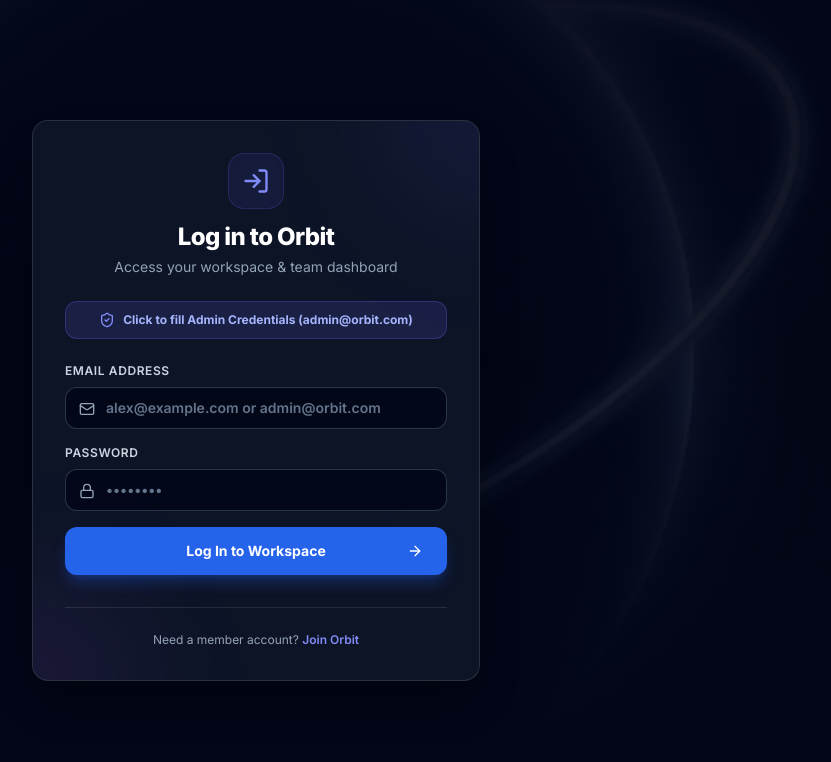
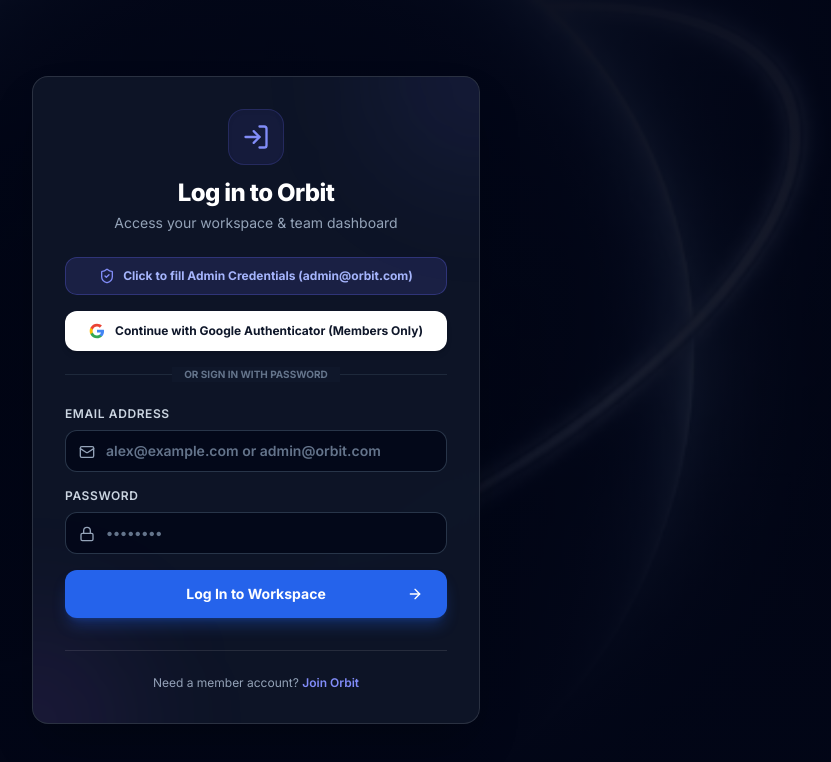
Before and after one commit to anandawasthi10/Orbit_, a Next.js app: page /login in a window 1280 px wide. Shown: the top 762 px of the page, without its empty margins (384-1215 px from the left). Built offline with nearby package versions, Linux system fonts and the light colour scheme; no server answers.

Commit message:
feat: add Google Authenticator login option for team members

```diff
--- a/app/login/page.tsx
+++ b/app/login/page.tsx
@@ -5,6 +5,7 @@
 import { signIn } from 'next-auth/react';
 import Link from 'next/link';
 import { LogIn, Mail, Lock, ArrowRight, AlertCircle, Loader2, ShieldCheck } from 'lucide-react';
+import { auth, googleProvider, signInWithPopup } from '@/lib/firebase';
 
 export default function LoginPage() {
   const router = useRouter();
@@ -14,6 +15,7 @@
   });
   const [error, setError] = useState('');
   const [loading, setLoading] = useState(false);
+  const [googleLoading, setGoogleLoading] = useState(false);
 
   const handleChange = (e: React.ChangeEvent<HTMLInputElement>) => {
     setFormData({ ...formData, [e.target.name]: e.target.value });
@@ -45,6 +47,58 @@
     }
   };
 
+  // Member Google Authenticator Sign-In
+  const handleGoogleMemberLogin = async () => {
+    setError('');
+    setGoogleLoading(true);
+
+    try {
+      const result = await signInWithPopup(auth, googleProvider);
+      const user = result.user;
+
+      if (!user || !user.email) {
+        throw new Error('Could not retrieve user details from Google Authenticator');
+      }
+
+      // Register or authenticate member with server
+      const signupRes = await fetch('/api/auth/signup', {
+        method: 'POST',
+        headers: { 'Content-Type': 'application/json' },
+        body: JSON.stringify({
+          name: user.displayName || user.email.split('@')[0],
+          email: user.email,
+          password: `google-oauth-${user.uid}`,
+          role: 'Team Member',
+          avatarUrl: user.photoURL || '',
+        }),
+      });
+
+      // Sign in NextAuth session
+      const authRes = await signIn('credentials', {
+        email: user.email,
+        password: `google-oauth-${user.uid}`,
+        redirect: false,
+      });
+
+      if (authRes?.error && !signupRes.ok) {
+        throw new Error(authRes.error || 'Failed to authenticate member with Google');
+      }
+
+      router.push('/dashboard');
+      router.refresh();
+    } catch (err: any) {
+      console.error('Google Auth Error:', err);
+      // Fallback redirect for Firebase authenticated user
+      if (auth.currentUser) {
+        router.push('/dashboard');
+      } else {
+        setError(err.message || 'Google Authenticator failed. Please try again.');
+      }
+    } finally {
+      setGoogleLoading(false);
+    }
+  };
+
   const handleQuickAdminLogin = () => {
     setFormData({
       email: 'admin@orbit.com',
@@ -63,11 +117,11 @@
             <LogIn className="w-7 h-7" />
           </div>
           <h1 className="text-2xl font-extrabold tracking-tight text-white">Log in to Orbit</h1>
-          <p className="text-sm text-slate-400 mt-1">Access your workspace & team dashboard</p>
+          <p className="text-sm text-slate-400 mt-1">Access your workspace &amp; team dashboard</p>
         </div>
 
         {/* Quick Admin Login Preset */}
-        <div className="mb-6 relative z-10">
+        <div className="mb-4 relative z-10">
           <button
             type="button"
             onClick={handleQuickAdminLogin}
@@ -76,6 +130,53 @@
             <ShieldCheck className="w-4 h-4 text-indigo-400 group-hover:scale-110 transition-transform" />
             <span>Click to fill Admin Credentials (admin@orbit.com)</span>
           </button>
+        </div>
+
+        {/* Google Authenticator for Members Only */}
+        <div className="mb-6 relative z-10">
+          <button
+            type="button"
+            disabled={googleLoading}
+            onClick={handleGoogleMemberLogin}
+            className="w-full py-3 px-4 rounded-xl bg-white text-slate-900 hover:bg-slate-100 font-bold text-xs flex items-center justify-center gap-2.5 shadow-md transition-all disabled:opacity-50"
+          >
+            {googleLoading ? (
+              <>
+                <Loader2 className="w-4 h-4 animate-spin text-slate-600" />
+                <span>Authenticating with Google...</span>
+              </>
+            ) : (
+              <>
+                <svg className="w-4 h-4 shrink-0" viewBox="0 0 24 24">
+                  <path
+                    fill="#4285F4"
+                    d="M22.56 12.25c0-.78-.07-1.53-.2-2.25H12v4.26h5.92c-.26 1.37-1.04 2.53-2.21 3.31v2.77h3.57c2.08-1.92 3.28-4.74 3.28-8.09z"
+                  />
+                  <path
+                    fill="#34A853"
+                    d="M12 23c2.97 0 5.46-.98 7.28-2.66l-3.57-2.77c-.98.66-2.23 1.06-3.71 1.06-2.86 0-5.29-1.93-6.16-4.53H2.18v2.84C3.99 20.53 7.7 23 12 23z"
+                  />
+                  <path
+                    fill="#FBBC05"
+                    d="M5.84 14.09c-.22-.66-.35-1.36-.35-2.09s.13-1.43.35-2.09V7.06H2.18C1.43 8.55 1 10.22 1 12s.43 3.45 1.18 4.94l2.85-2.22.81-.63z"
+                  />
+                  <path
+                    fill="#EA4335"
+                    d="M12 5.38c1.62 0 3.06.56 4.21 1.64l3.15-3.15C17.45 2.09 14.97 1 12 1 7.7 1 3.99 3.47 2.18 7.06l3.66 2.84c.87-2.6 3.3-4.52 6.16-4.52z"
+                  />
+                </svg>
+                <span>Continue with Google Authenticator (Members Only)</span>
+              </>
+            )}
+          </button>
+
+          <div className="relative flex items-center justify-center my-4">
+            <div className="border-t border-slate-800 w-full" />
+            <span className="bg-slate-900 px-3 text-[10px] uppercase font-bold text-slate-500 shrink-0">
+              or sign in with password
+            </span>
+            <div className="border-t border-slate-800 w-full" />
+          </div>
         </div>
 
         {error && (
--- a/lib/firebase.ts
+++ b/lib/firebase.ts
@@ -1,6 +1,6 @@
 import { initializeApp, getApps, getApp } from 'firebase/app';
 import { getFirestore } from 'firebase/firestore';
-import { getAuth } from 'firebase/auth';
+import { getAuth, GoogleAuthProvider, signInWithPopup } from 'firebase/auth';
 import { getAnalytics, isSupported } from 'firebase/analytics';
 
 const firebaseConfig = {
@@ -17,6 +17,7 @@
 const app = !getApps().length ? initializeApp(firebaseConfig) : getApp();
 const db = getFirestore(app);
 const auth = getAuth(app);
+const googleProvider = new GoogleAuthProvider();
 
 // Initialize Analytics on client side only
 let analytics: any = null;
@@ -28,4 +29,4 @@
   });
 }
 
-export { app, db, auth, analytics };
+export { app, db, auth, googleProvider, signInWithPopup, analytics };
```
Also changed, not shown: 1 other file (tests, documents, lock files or other folders).
